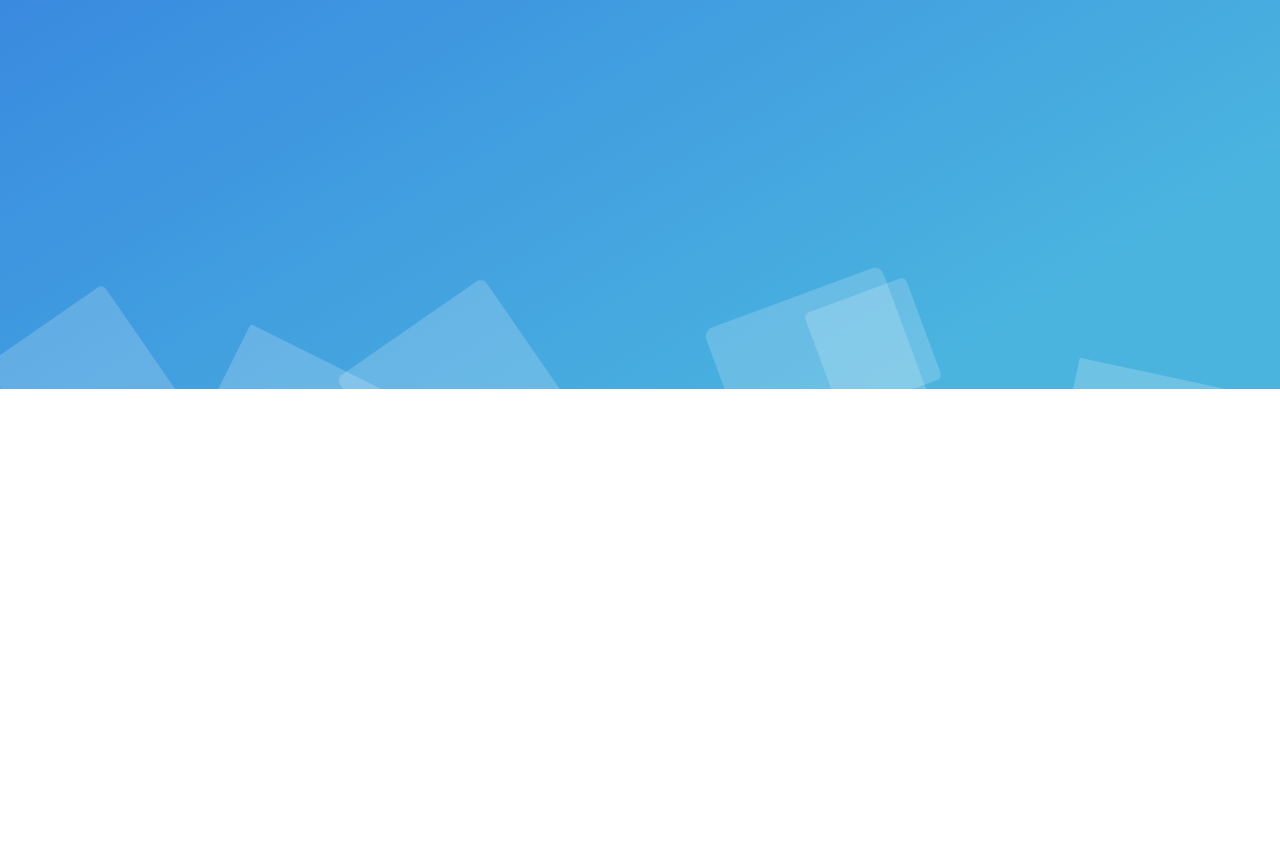
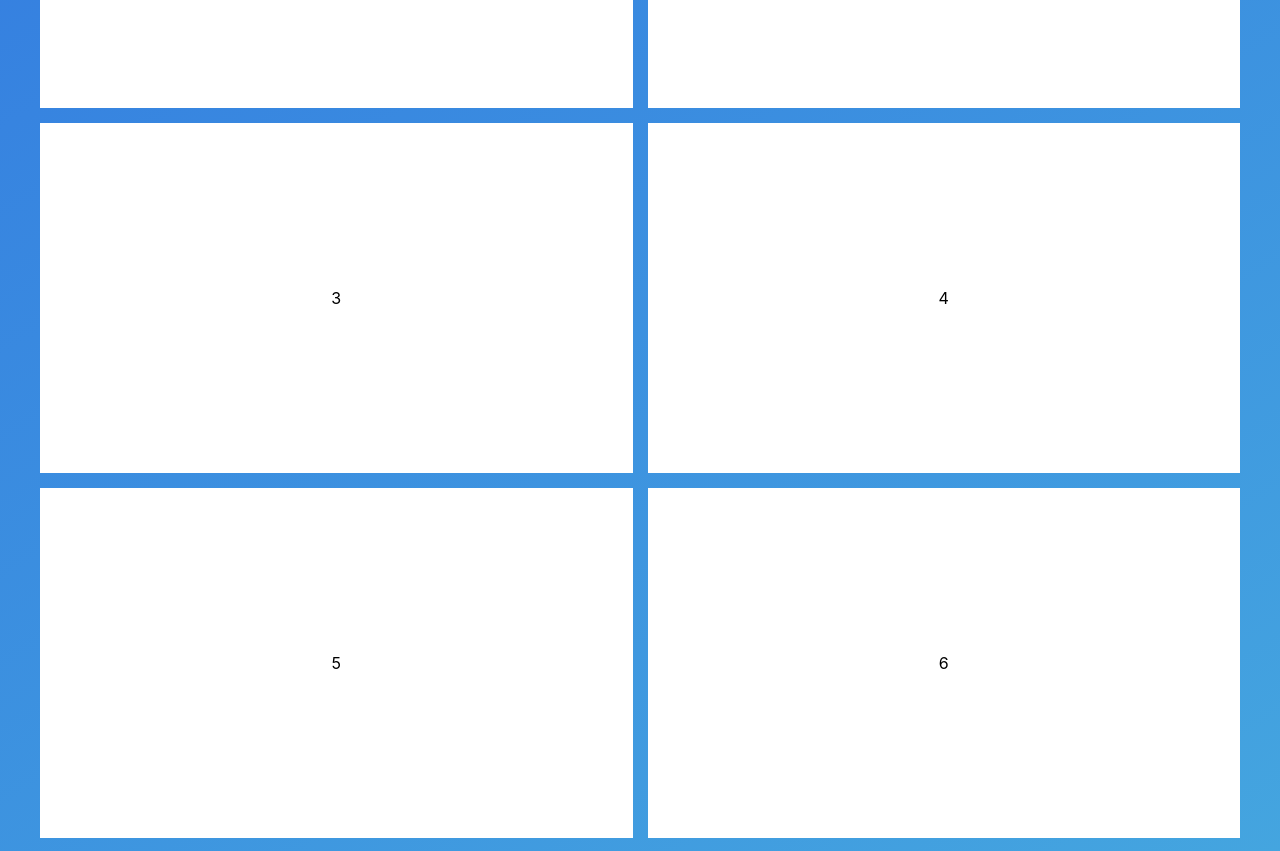
Before and after one commit to tomasleggire/tomasleggire, a React (Create React App) app: page / in a window 1280 px wide. Shown: the part 1920-2771 px from the top of the page. Before the commit the page ends 2309 px from the top, so only its background shows below. Built offline with nearby package versions, Linux system fonts and the light colour scheme.

Commit message:
Grid base creado

```diff
--- a/src/App.js
+++ b/src/App.js
@@ -30,7 +30,7 @@ function App() {
           <MoreInfo />
         </Services>
         <Portfolio>
-          <h1 className="p-h1">PORTOFLIO</h1>
+
         </Portfolio>
       </div>
     </AppContext.Provider>
--- a/src/containers/Portfolio.js
+++ b/src/containers/Portfolio.js
@@ -3,35 +3,24 @@ import "../styles/Portfolio.scss";
 
 export default function Portfolio({ children }) {
   return (
-    <div className="portfolio-main" name='portfolio'>
-      <ul className="background-portfolio">
-        <li></li>
-        <li></li>
-        <li></li>
-        <li></li>
-        <li></li>
-        <li></li>
-        <li></li>
-        <li></li>
-        <li></li>
-        <li></li>
-        <li></li>
-        <li></li>
-        <li></li>
-        <li></li>
-        <li></li>
-        <li></li>
-        <li></li>
-        <li></li>
-        <li></li>
-        <li></li>
-        <li></li>
-        <li></li>
-        <li></li>
-        <li></li>
-        <li></li>
-      </ul>
-      {children}
+    <div className="portfolio-main" name="portfolio">
+      <h1 className="p-h1">PORTOFLIO</h1>
+      <div class="container">
+        <div class="cards">
+          <div class="card">1</div>
+          <div class="card">2</div>
+          <div class="card">3</div>
+          <div class="card">4</div>
+          <div class="card">5</div>
+          <div class="card">6</div>
+          <div class="card">7</div>
+          <div class="card">8</div>
+          <div class="card">9</div>
+          <div class="card">10</div>
+          <div class="card">11</div>
+          <div class="card">12</div>
+        </div>
+      </div>
     </div>
   );
 }
--- a/src/styles/App.scss
+++ b/src/styles/App.scss
@@ -6,8 +6,3 @@
   height: 100vh;
   background-color: white;
 }
-
-.p-h1 {
-  padding-top: 80px;
-  color: var(--special-white);
-}
--- a/src/styles/Portfolio.scss
+++ b/src/styles/Portfolio.scss
@@ -2,224 +2,60 @@
 
 .portfolio-main {
     width: 100%;
-    height: 100vh;
+    height: auto;
     margin-top: 40px;
-}
-
-@keyframes animate {
-    0%{
-        transform: translateY(0) rotate(0deg);
-        opacity: 1;
-        border-radius: 0;
-    }
-    100%{
-        transform: translateY(-1000px) rotate(720deg);
-        opacity: 0;
-        border-radius: 50%;
-    }
-}
-
-.background-portfolio {
-    position: absolute;
-    height: 100vh;
-    width: 100%;
-    z-index: -1;
-    top: 1;
-    left: 0;
-    margin: 0;
-    padding: 0;
-    background: rgb(74,180,223);
-    overflow: hidden;
+    display: flex;
+    flex-direction: column;
+    align-items: center;
     background: -moz-linear-gradient(329deg, rgba(74,180,223,1) 14%, rgb(53, 127, 224) 90%);
 background: -webkit-linear-gradient(329deg, rgba(74,180,223,1) 14%, rgb(53, 127, 224) 90%);
 background: linear-gradient(329deg, rgba(74,180,223,1) 14%, rgb(53, 127, 224) 90%);
 filter: progid:DXImageTransform.Microsoft.gradient(startColorstr="#4ab4df",endColorstr="#ecf9f5",GradientType=1);
 }
-.background-portfolio li {
-    position: absolute;
-    display: block;
-    list-style: none;
-    width: 20px;
-    height: 20px;
-    background: rgba(255, 255, 255, 0.2);
-    animation: animate 50s linear infinite;
+
+
+.p-h1 {
+    color: var(--special-white);
+    text-align: center;
+    margin-top: 60px;
+    margin-bottom: 30px;
   }
 
+//GRID
 
+.container {
+    display: flex;
+    justify-content: center;
+    width: 100%;
+  }
 
+  .cards {
+    display: grid;
+    width: 100%;
+    grid-template-columns: repeat(auto-fit, minmax(400px, 1fr));
+    grid-gap: 15px;
+    padding: 20px;
+    margin: 20px;
+  }
 
-.background-portfolio li:nth-child(0) {
-    left: 19%;
-    width: 109px;
-    height: 109px;
-    bottom: -109px;
-    animation-delay: 1s;
+  /* Style the cards */
+  .card {
+    display: flex;
+    justify-content: center;
+    align-items: center;
+    background-color: rgb(255, 255, 255);
+    color: rgb(0, 0, 0);
+    height: 350px;
   }
-.background-portfolio li:nth-child(1) {
-    left: 16%;
-    width: 166px;
-    height: 166px;
-    bottom: -166px;
-    animation-delay: 4s;
+
+@media only screen and (max-width: 915px) {
+    .cards {
+        grid-template-columns: repeat(auto-fit, minmax(300px, 1fr));
       }
-.background-portfolio li:nth-child(2) {
-    left: 83%;
-    width: 154px;
-    height: 154px;
-    bottom: -154px;
-    animation-delay: 5s;
 }
-.background-portfolio li:nth-child(3) {
-    left: 69%;
-    width: 132px;
-    height: 132px;
-    bottom: -132px;
-    animation-delay: 15s;
+
+@media only screen and (max-width: 300px) {
+    .cards {
+        grid-template-columns: repeat(auto-fit, minmax(200px, 1fr));
       }
-.background-portfolio li:nth-child(4) {
-    left: 32%;
-    width: 117px;
-    height: 117px;
-    bottom: -117px;
-    animation-delay: 20s;
 }
-.background-portfolio li:nth-child(5) {
-    left: 22%;
-    width: 125px;
-    height: 125px;
-    bottom: -125px;
-    animation-delay: 25s;
-}
-.background-portfolio li:nth-child(6) {
-    left: 4%;
-    width: 159px;
-    height: 159px;
-    bottom: -159px;
-    animation-delay: 17s;
-}
-.background-portfolio li:nth-child(7) {
-    left: 51%;
-    width: 180px;
-    height: 180px;
-    bottom: -180px;
-    animation-delay: 6s;
-}
-.background-portfolio li:nth-child(8) {
-    left: 64%;
-    width: 108px;
-    height: 108px;
-    bottom: -108px;
-    animation-delay: 1s;
-}
-.background-portfolio li:nth-child(9) {
-    left: 29%;
-    width: 178px;
-    height: 178px;
-    bottom: -178px;
-    animation-delay: 2s;
-}
-.background-portfolio li:nth-child(10) {
-    left: 50%;
-    width: 167px;
-    height: 167px;
-    bottom: -167px;
-    animation-delay: 41s;
-}
-.background-portfolio li:nth-child(11) {
-    left: 57%;
-    width: 189px;
-    height: 189px;
-    bottom: -189px;
-    animation-delay: 1s;
-}
-.background-portfolio li:nth-child(12) {
-    left: 63%;
-    width: 164px;
-    height: 164px;
-    bottom: -164px;
-    animation-delay: 14s;
-}
-.background-portfolio li:nth-child(13) {
-    left: 10%;
-    width: 172px;
-    height: 172px;
-    bottom: -172px;
-    animation-delay: 49s;
-}
-.background-portfolio li:nth-child(14) {
-    left: 1%;
-    width: 143px;
-    height: 143px;
-    bottom: -143px;
-    animation-delay: 2s;
-}
-.background-portfolio li:nth-child(15) {
-    left: 26%;
-    width: 139px;
-    height: 139px;
-    bottom: -139px;
-    animation-delay: 22s;
-}
-.background-portfolio li:nth-child(16) {
-    left: 11%;
-    width: 130px;
-    height: 130px;
-    bottom: -130px;
-    animation-delay: 66s;
-}
-.background-portfolio li:nth-child(17) {
-    left: 57%;
-    width: 140px;
-    height: 140px;
-    bottom: -140px;
-    animation-delay: 29s;
-}
-.background-portfolio li:nth-child(18) {
-    left: 52%;
-    width: 112px;
-    height: 112px;
-    bottom: -112px;
-    animation-delay: 69s;
-}
-.background-portfolio li:nth-child(19) {
-    left: 77%;
-    width: 186px;
-    height: 186px;
-    bottom: -186px;
-    animation-delay: 40s;
-}
-.background-portfolio li:nth-child(20) {
-    left: 53%;
-    width: 129px;
-    height: 129px;
-    bottom: -129px;
-    animation-delay: 53s;
-}
-.background-portfolio li:nth-child(21) {
-    left: 81%;
-    width: 141px;
-    height: 141px;
-    bottom: -141px;
-    animation-delay: 103s;
-}
-.background-portfolio li:nth-child(22) {
-    left: 9%;
-    width: 177px;
-    height: 177px;
-    bottom: -177px;
-    animation-delay: 38s;
-}
-.background-portfolio li:nth-child(23) {
-    left: 75%;
-    width: 169px;
-    height: 169px;
-    bottom: -169px;
-    animation-delay: 66s;
-}
-.background-portfolio li:nth-child(24) {
-    left: 21%;
-    width: 176px;
-    height: 176px;
-    bottom: -176px;
-    animation-delay: 30s;
-}
```
Also changed, not shown: src/components/PortoflioItem.jsx (added). Lines whose indentation alone changed are shown as unchanged.
